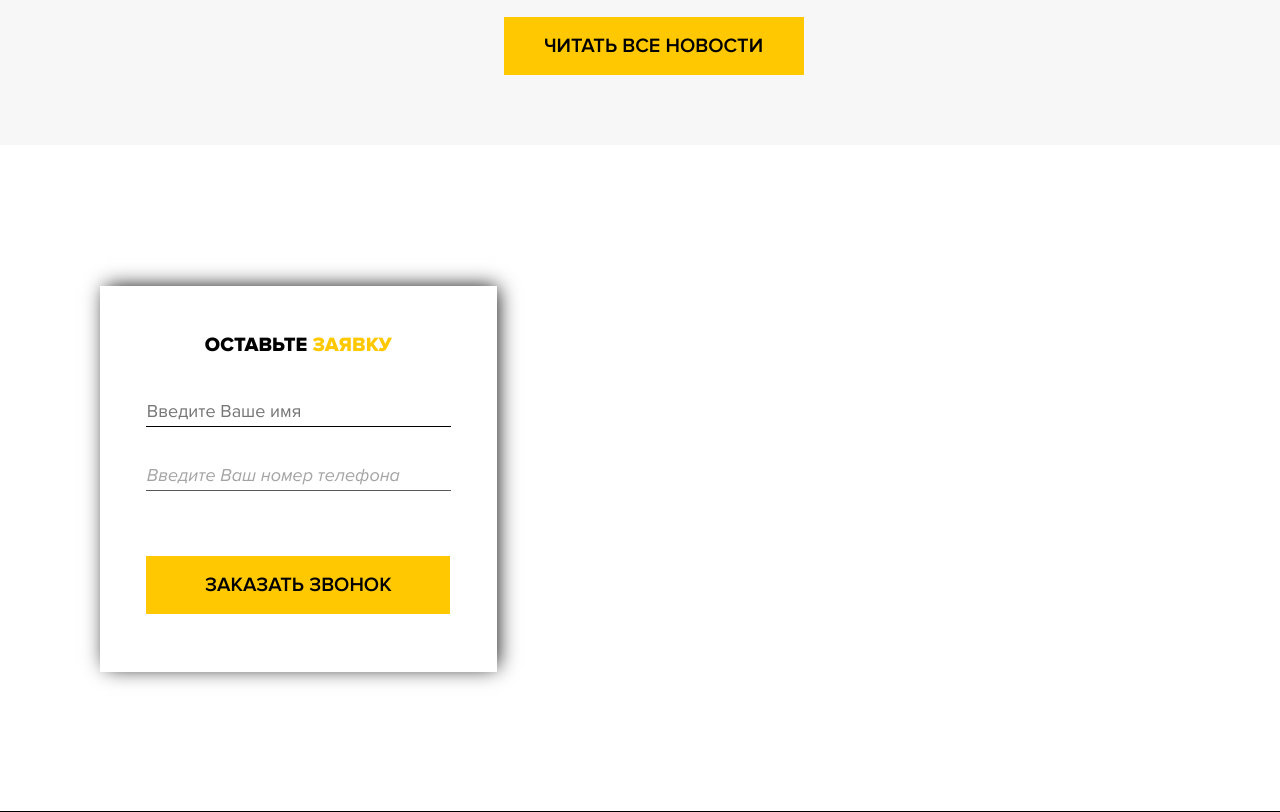
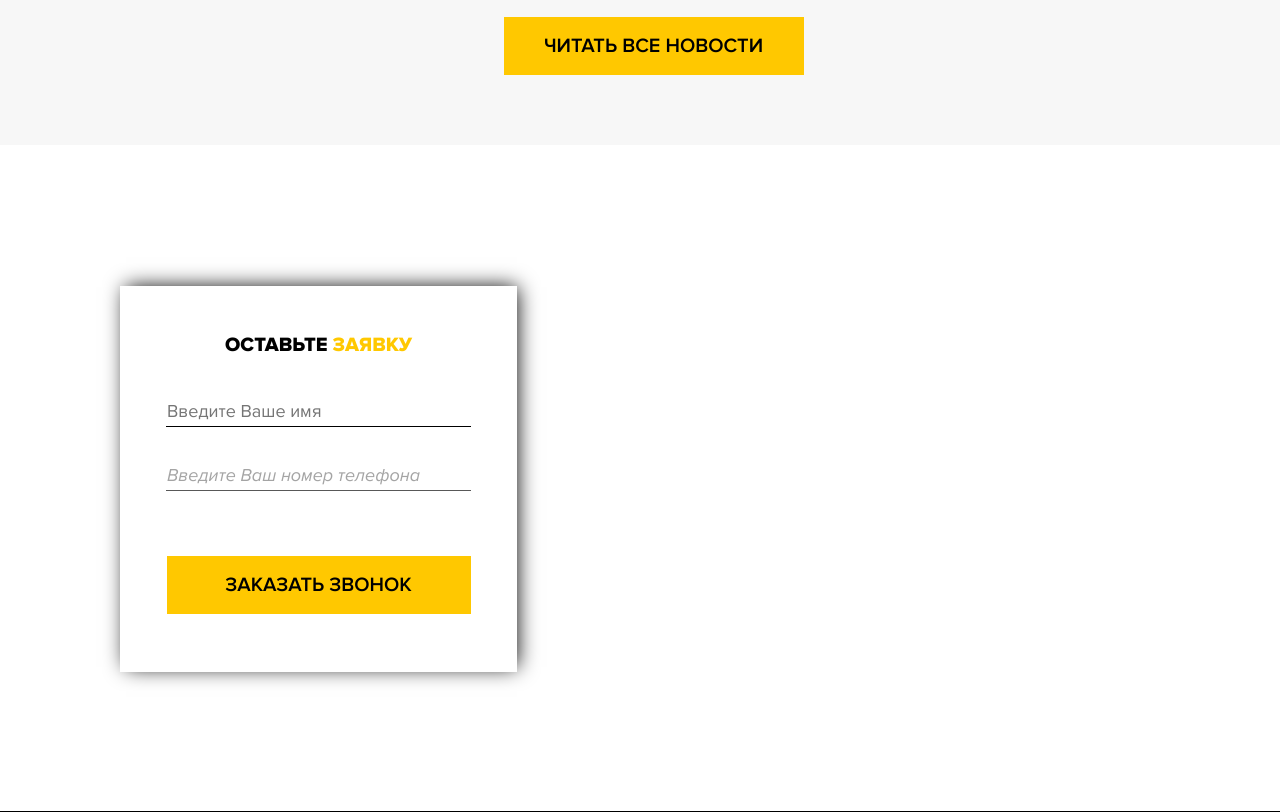
Before and after one commit to huggeri/simple, a PHP site: page / in a window 1280 px wide. Shown: the part 3858-4670 px from the top of the page. Run offline with PHP 8.4, Linux system fonts and the light colour scheme.

Commit message:
форма стоит верно

```diff
--- a/src/css/style.css
+++ b/src/css/style.css
@@ -2616,7 +2616,6 @@ div.invalid {
 .brif__form {
   position: absolute;
   top: 141px;
-  left: 7.8%;
   z-index: 10;
 }
 
--- a/src/js/index.js
+++ b/src/js/index.js
@@ -85,4 +85,19 @@ $(document).ready(function() {
     },
     errorClass: 'invalid'
   });
+
+  // двигаем форму правильно
+  if($(window).width() > 1199) {
+    calcleftForForm();
+  }
+  $(window).resize(function () {
+    if($(window).width() > 1199) {
+      calcleftForForm();
+    }
+  });
 });
+
+// двигаем форму правильно
+function calcleftForForm() {
+  $('.brif__form').css('left', ($('.header-block').width() - $('.header-block .container').width()) / 2 + 30);
+}
--- a/src/sass/blocks/_brif.sass
+++ b/src/sass/blocks/_brif.sass
@@ -6,7 +6,6 @@
   &__form
     position: absolute
     top: 141px
-    left: 7.8%
     z-index: 10
 
 @media (max-width: 1199px)
```
Also changed, not shown: 1 other file.
